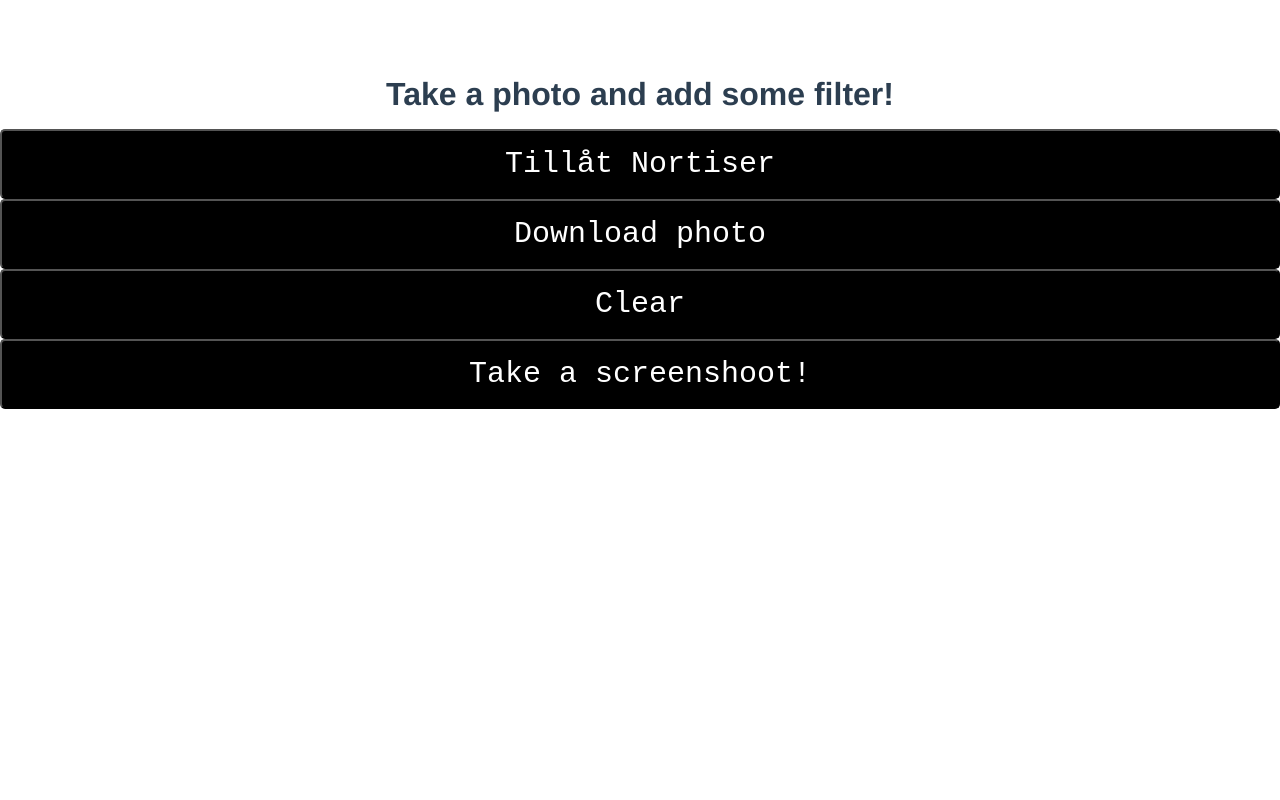
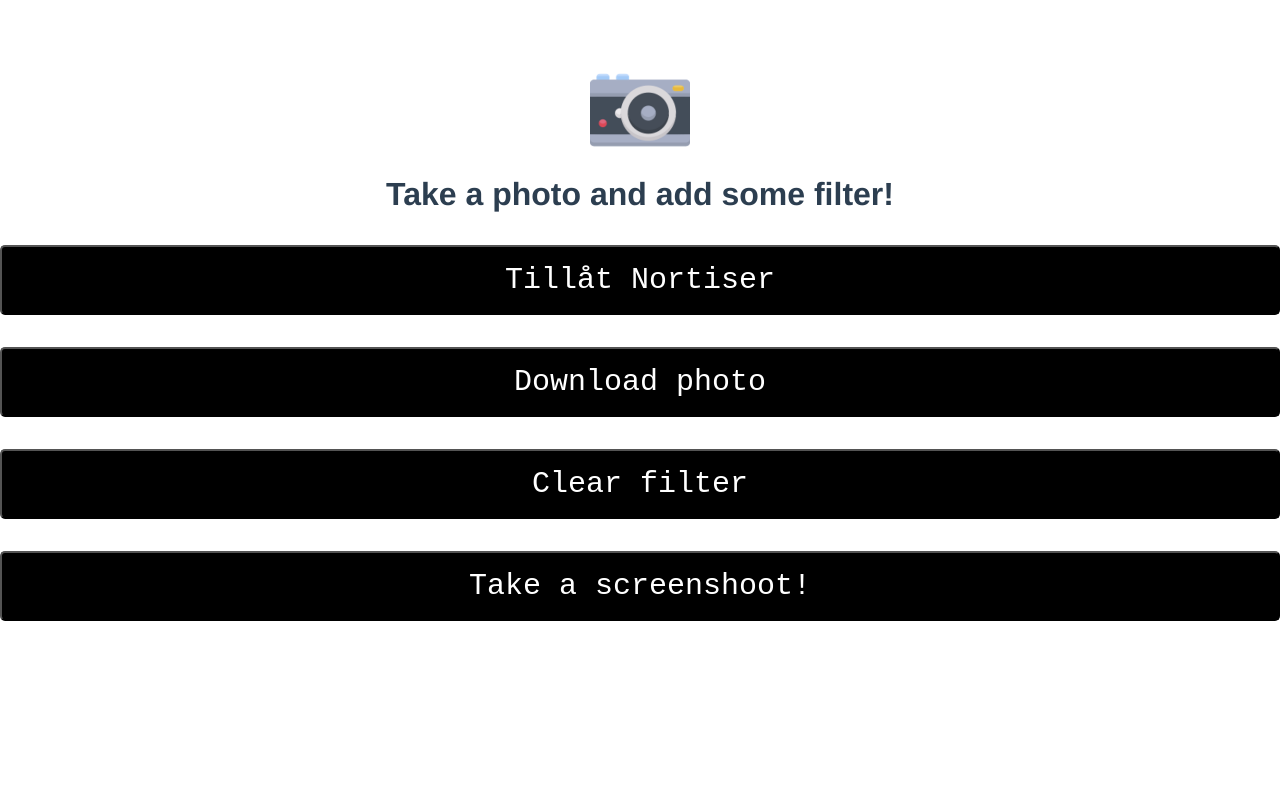
Before and after one commit to maxaakre/Inlamning_instablam, a Vue app: page / in a window 1280 px wide. Shown: the top 800 px of the page. Built offline with nearby package versions, Linux system fonts and the light colour scheme; no server answers.

Commit message:
small style changes

```diff
--- a/src/components/Camera.vue
+++ b/src/components/Camera.vue
@@ -3,7 +3,7 @@
     <div class="button">
       <button id="test" class="controll">Tillåt Nortiser</button>
       <button @click="downloadImg" class="controll">Download photo</button>
-      <button @click="clearButton" class="controll">Clear</button>
+      <button @click="clearButton" class="controll">Clear filter</button>
       <button @click="captureImage" class="controll">Take a screenshoot!</button>
     </div>
     <video id="me" class="camera"></video>
@@ -149,6 +149,7 @@ canvas[style] {
     max-height: 500px !important;
   }
 }
+
 @media screen and (min-width: 1024px) {
   #me {
     width: 800px;
--- a/src/components/Home.vue
+++ b/src/components/Home.vue
@@ -1,6 +1,10 @@
 <template>
   <div class="wrapper">
     <div class="content">
+      <p class="hide">
+        <a href="https://www.flaticon.com/" title="Flaticon">www.flaticon.com</a>
+      </p>
+      <img src="../../public/images/icons/icon192x192.png" class="camera" alt />
       <h1>Take a photo and add some filter!</h1>
       <Camera />
       <footer>
@@ -27,15 +31,22 @@ export default {
   width: 100%;
   height: 100vh;
   margin: auto;
-  h1 {
-    margin: auto;
-    padding: 1rem;
-  }
 }
 .content {
   display: flex;
   flex-flow: column;
   width: 100%;
+}
+.hide {
+  display: none;
+}
+h1 {
+  margin: auto;
+  padding: 1rem;
+}
+.camera {
+  width: 100px;
+  margin: auto;
 }
 footer {
   background: black;
@@ -51,4 +62,25 @@ footer {
     font-size: 30px;
   }
 }
+@media screen and (min-width: 768px) {
+  a {
+    color: black;
+    margin: 1rem;
+    text-decoration: none;
+    margin: 1rem;
+  }
+  footer {
+    display: none;
+  }
+}
+
+@media screen and (min-width: 1024px) {
+  .controll {
+    margin: 1rem 0;
+    // padding: 1rem;
+  }
+  footer {
+    display: none;
+  }
+}
 </style>
```
